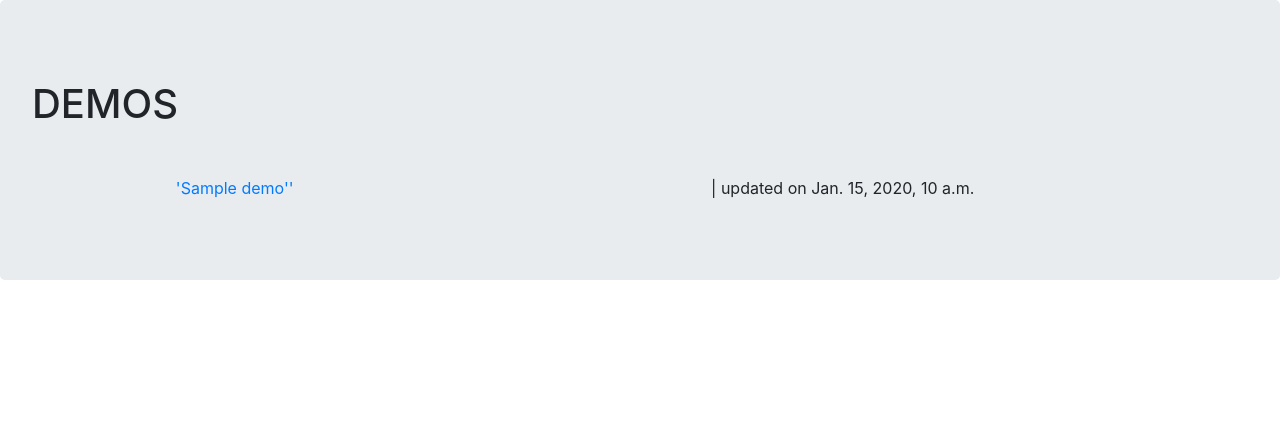
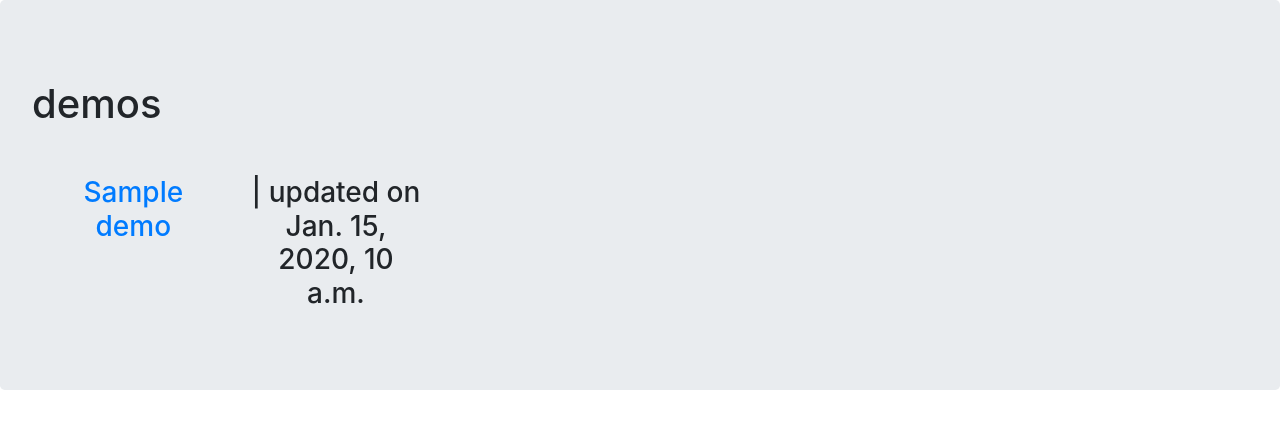
Before and after one commit to thatsongsucks/portfolio-project, a Django app: page /demos/ in a window 1280 px wide. Shown: the part 96-525 px from the top of the page. Run offline with Django 3.2, Linux system fonts and the light colour scheme; tables that the repository leaves empty hold one stand-in row (values such as "Sample post"); some libraries are stand-ins or nearby versions.

Commit message:
fixed size limit

```diff
--- a/jobs/models.py
+++ b/jobs/models.py
@@ -26,3 +26,6 @@ class Demo(models.Model):
     name = models.CharField(max_length=100)
     mp3 = models.FileField(upload_to='demos/')
     date_modified = models.DateTimeField(auto_now=True)
+
+    def __str__(self):
+        return self.name
--- a/jobs/templates/jobs/demos.html
+++ b/jobs/templates/jobs/demos.html
@@ -1,22 +1,24 @@
 {% extends 'base.html' %}
 {% block content %}
 <div class="row">
-  <h1 class="text-center pt-3">DEMOS</h1>
+  <h1 class="text-center pt-3">demos</h1>
   <br />
   <br />
   <br />
   <br />
 </div>
+<h3>
 {%for demo in demos.all%}
 <p>
 <div class="row">
-    <div class='col-4'>
-        <a href= '{{ demo.mp3.url }}'>'{{ demo.name }}''</a>
+    <div class='col-2'>
+        <a href= '{{ demo.mp3.url }}'>{{ demo.name }}</a>
     </div>
-    <div class='col 8'>
+    <div class='col-2'>
            |    updated on {{ demo.date_modified }}
     </div>
 </div>
 </p>
 {%endfor%}
+</h3>
 {% endblock %}
```
